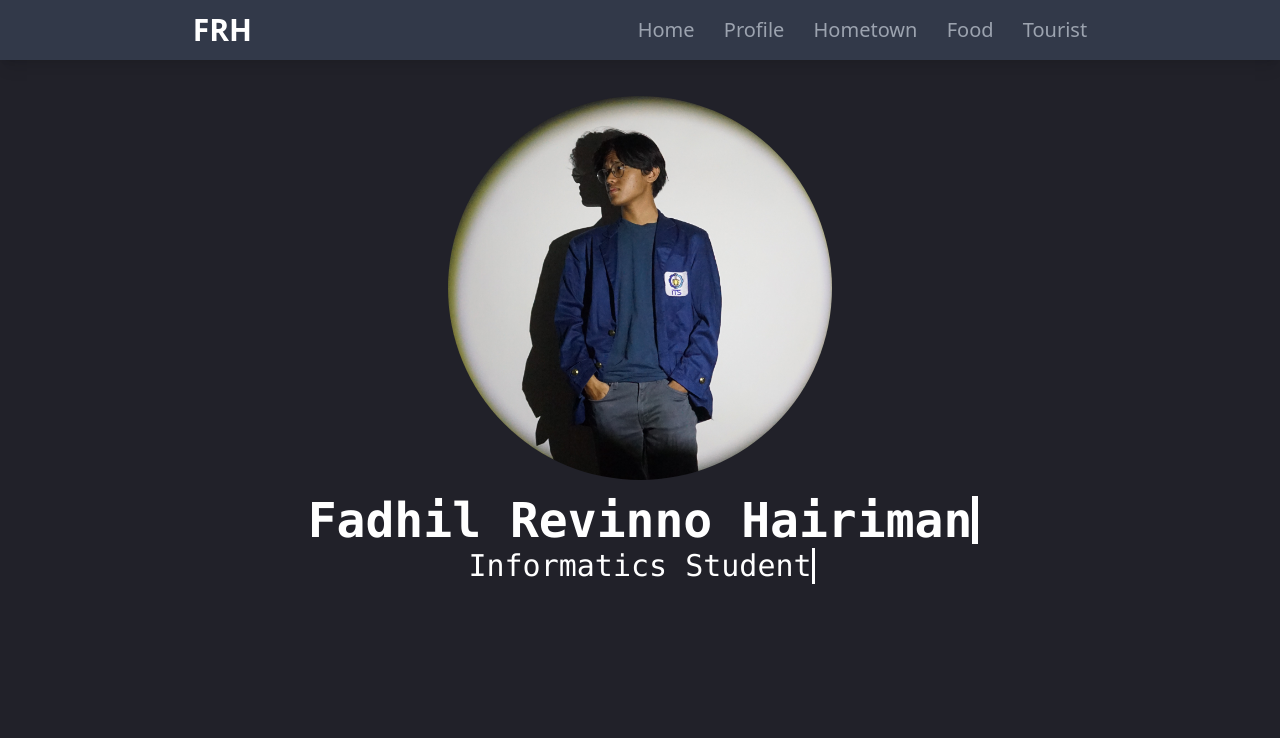
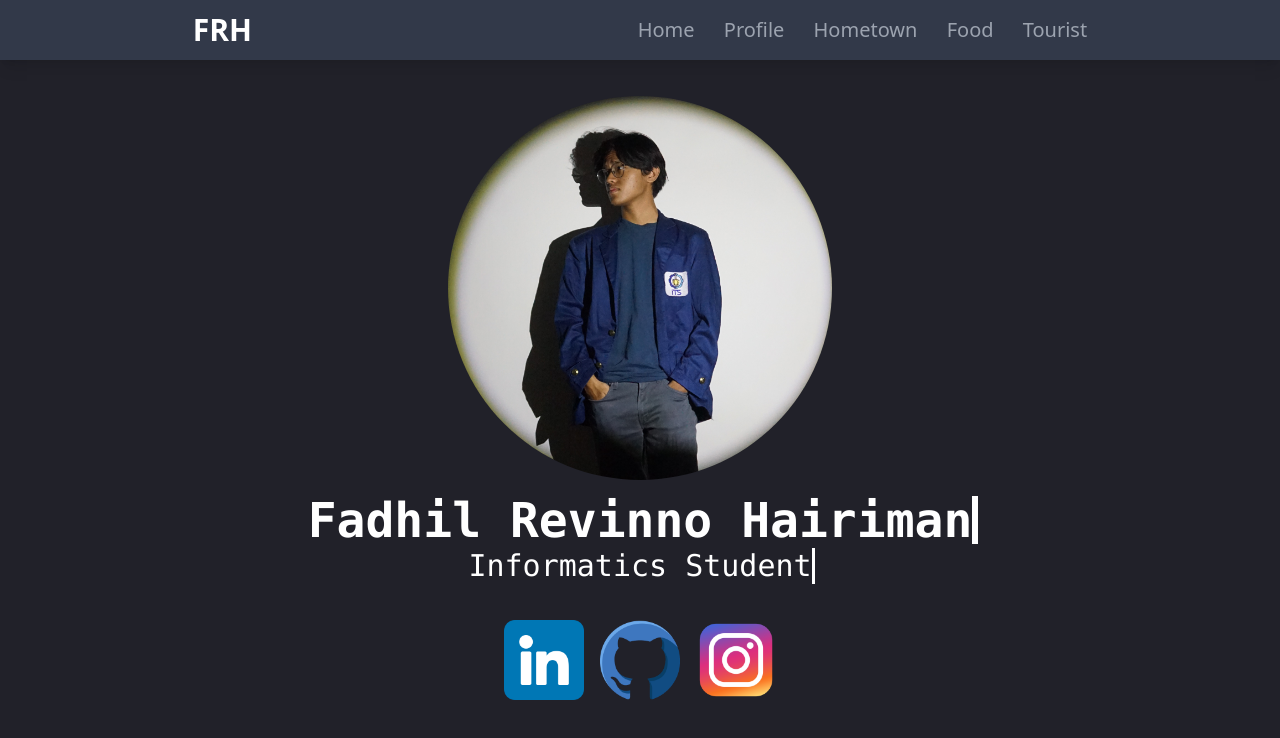
Before and after one commit to eggboixd/progweb-quiz1, a website: page src/index.html in a window 1280 px wide. Drawn offline with Linux system fonts and the light colour scheme.

Commit message:
first commit

```diff
--- a/package.json
+++ b/package.json
@@ -3,7 +3,8 @@
   "version": "1.0.0",
   "main": "index.js",
   "scripts": {
-    "test": "echo \"Error: no test specified\" && exit 1"
+    "test": "echo \"Error: no test specified\" && exit 1",
+    "build": "tailwindcss build styles.css -o output.css"
   },
   "keywords": [],
   "author": "",
--- a/src/index.html
+++ b/src/index.html
@@ -56,15 +56,15 @@
     <!--Links-->
     <div class="flex flex-row justify-center items-center flex-wrap">
         <a href="https://www.linkedin.com/in/fadhilrevinnoh/" target="_blank" class="mx-2">
-            <img src="../assets/linkedin-3-512.ico" class="w-16 h-16 sm:w-20 sm:h-20 opacity-0 transform translate-y-10 transition-all duration-700 animate-fadeInSlideUp">
+            <img src="../assets/linkedin.png" class="w-16 h-16 sm:w-20 sm:h-20 opacity-0 transform translate-y-10 transition-all duration-700 animate-fadeInSlideUp">
         </a>
 
         <a href="https://github.com/eggboixd" target="_blank" class="mx-2">
-            <img src="../assets/github-9-512.ico" class="w-16 h-16 sm:w-20 sm:h-20 opacity-0 transform translate-y-10 transition-all duration-700 animate-fadeInSlideUp">
+            <img src="../assets/github.png" class="w-16 h-16 sm:w-20 sm:h-20 opacity-0 transform translate-y-10 transition-all duration-700 animate-fadeInSlideUp">
         </a>
 
         <a href="https://www.instagram.com/muvvinxd/" target="_blank" class="mx-2">
-            <img src="../assets/instagram-512.ico" class="w-16 h-16 sm:w-20 sm:h-20 opacity-0 transform translate-y-10 transition-all duration-700 animate-fadeInSlideUp">
+            <img src="../assets/instagram.png" class="w-16 h-16 sm:w-20 sm:h-20 opacity-0 transform translate-y-10 transition-all duration-700 animate-fadeInSlideUp">
         </a>
     </div>
 
```
Also changed, not shown: src/home.html (+3 -3 lines), src/output.css.
